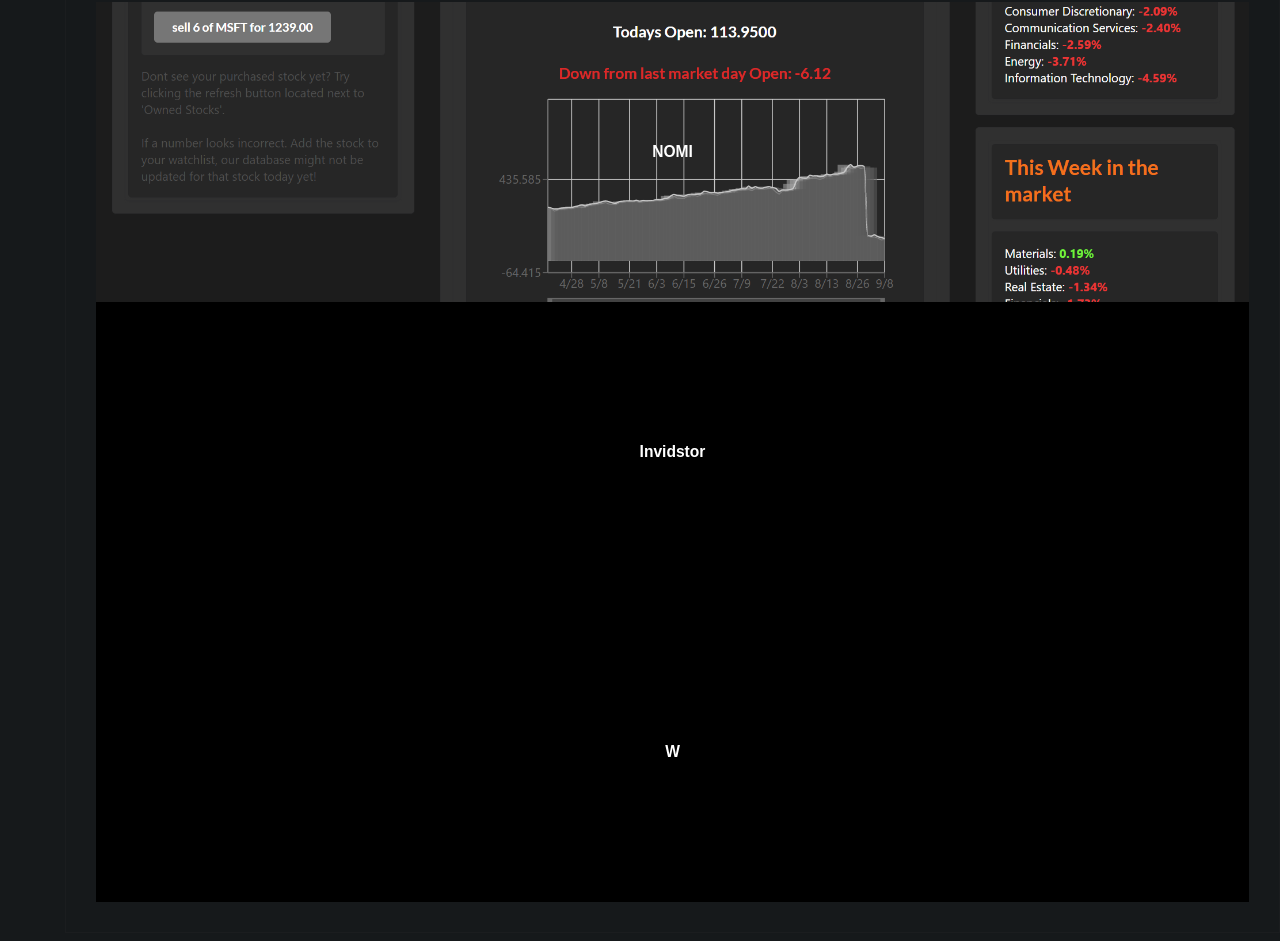
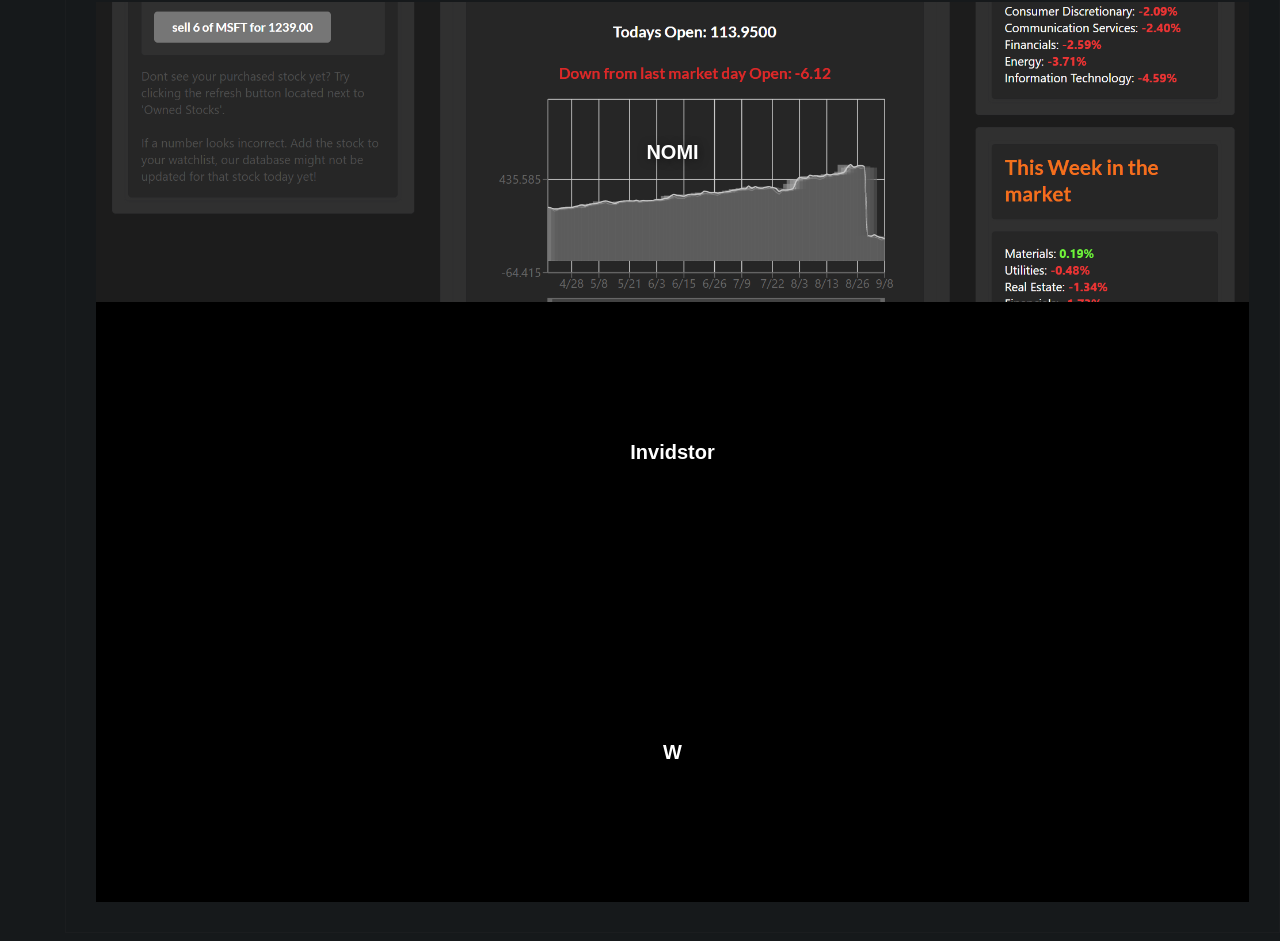
Before and after one commit to nonstopper0/personal_website_v3, a React (Create React App) app: page / in a window 1280 px wide. Shown: the part 2342-3283 px from the top of the page. Built offline with nearby package versions, Linux system fonts and the light colour scheme.

Commit message:
bug fixes

```diff
--- a/src/Components/Body3.scss
+++ b/src/Components/Body3.scss
@@ -28,7 +28,10 @@
         }
 
         h3 {
+
             color: white;
+            font-size: 20px;
+            text-shadow: 1px 1px 10px rgba(0, 0, 0, 0.527);
         }
     }
 }
--- a/src/Components/Portfolio.js
+++ b/src/Components/Portfolio.js
@@ -13,8 +13,8 @@ const Portfolio = (props) => {
                     <h1>This is <span>NOMI</span></h1>
                     <p>A stock market trading replication based on real-time daily data.</p>
                 </header>
-                <img className="right" src="https://i.gyazo.com/82277fad79c178c554ab397181797beb.png"/>
-                <img className="right" src="https://i.gyazo.com/7e280c54cebd7e76d1c3d593d803ce95.png"/>
+                <img className="right" alt="nomi application" src="https://i.gyazo.com/82277fad79c178c554ab397181797beb.png"/>
+                <img className="right" alt="nomi application" src="https://i.gyazo.com/7e280c54cebd7e76d1c3d593d803ce95.png"/>
                 <h2>Why I created NOMI?</h2>
                 <p>
                     &emsp;&ensp;Nomi was my capstone project for my time at General Assembly. The stock market has always been an extremely intriguing sector of programming for me.
@@ -66,6 +66,7 @@ const Portfolio = (props) => {
                 <h2>Technologies Used</h2>
                 <ul>
                     <li>ReactJS</li>
+                    <li>React Native</li>
                     <li>ExpressJS</li>
                     <li>MongoDB</li>
                     <li>Stock market API</li>
```
Also changed, not shown: public/manifest.json, 1 other file (tests, documents, lock files or other folders).
